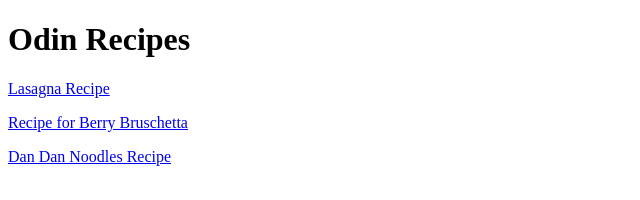
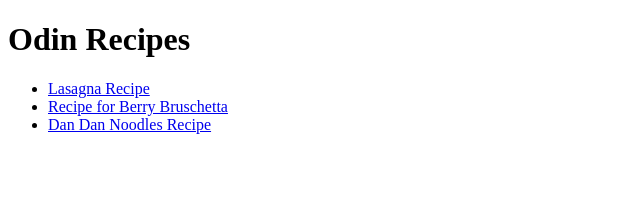
Before and after one commit to AntSanen/odin-recipes, a plain HTML site: page index.html in a window 1280 px wide. Shown: the whole page, without its empty margins (0-640 px from the left). Drawn offline with Linux system fonts and the light colour scheme.

Commit message:
addition to berry,dandan minor changes index.html
added href to homepage on berry and dandan and sorted recipes in index.html in ordered list

```diff
--- a/index.html
+++ b/index.html
@@ -6,8 +6,10 @@
 </head>
 <body>
     <h1>Odin Recipes</h1>
-    <p><a href="recipes/lasagna.html">Lasagna Recipe</a></p>
-    <p><a href="recipes/berrybruschetta.html">Recipe for Berry Bruschetta</a></p>
-    <a href="recipes/dandannoodles.html">Dan Dan Noodles Recipe</a>
+    <ul>
+    <li><a href="recipes/lasagna.html">Lasagna Recipe</a></li>
+    <li><a href="recipes/berrybruschetta.html">Recipe for Berry Bruschetta</a></li>
+    <li><a href="recipes/dandannoodles.html">Dan Dan Noodles Recipe</a></li>
+    </ul>
 </body>
 </html>
```
Also changed, not shown: recipes/berrybruschetta.html (+1 -2 lines), recipes/dandannoodles.html (+1 -5 lines).
